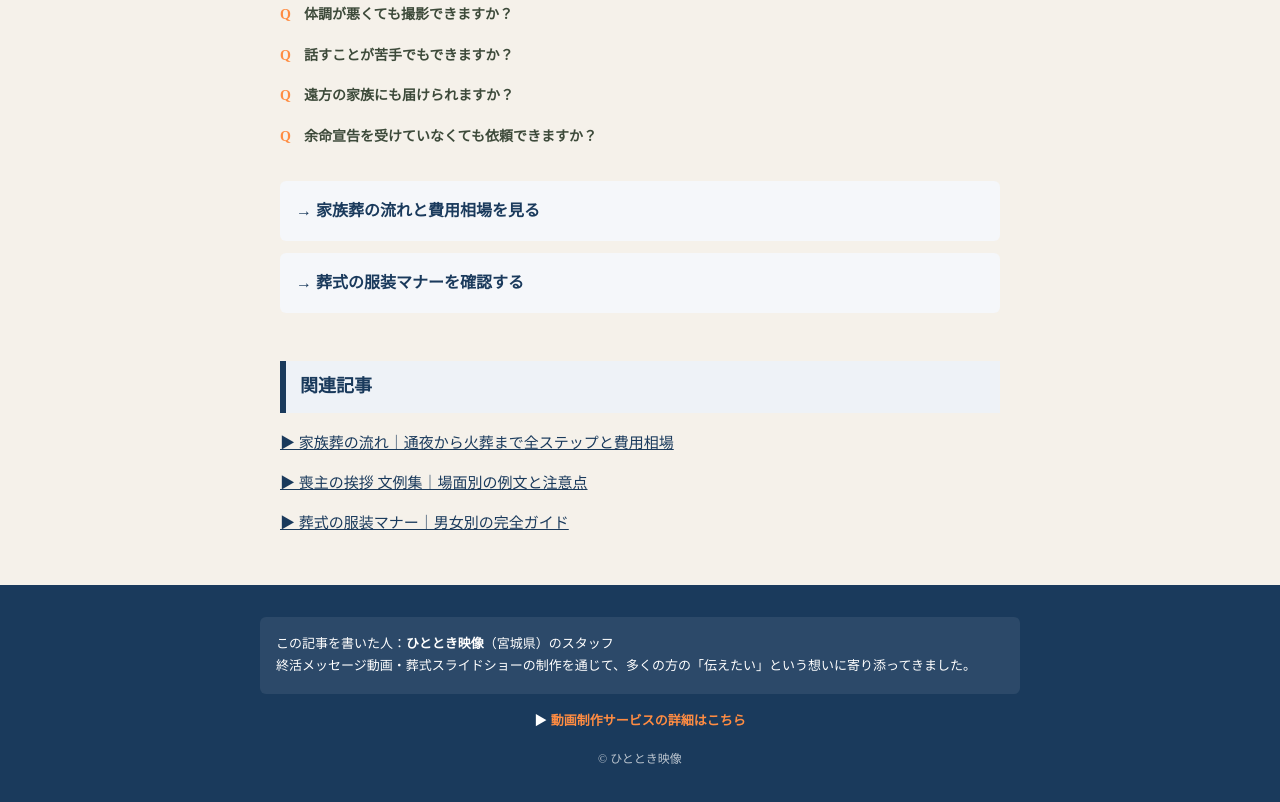
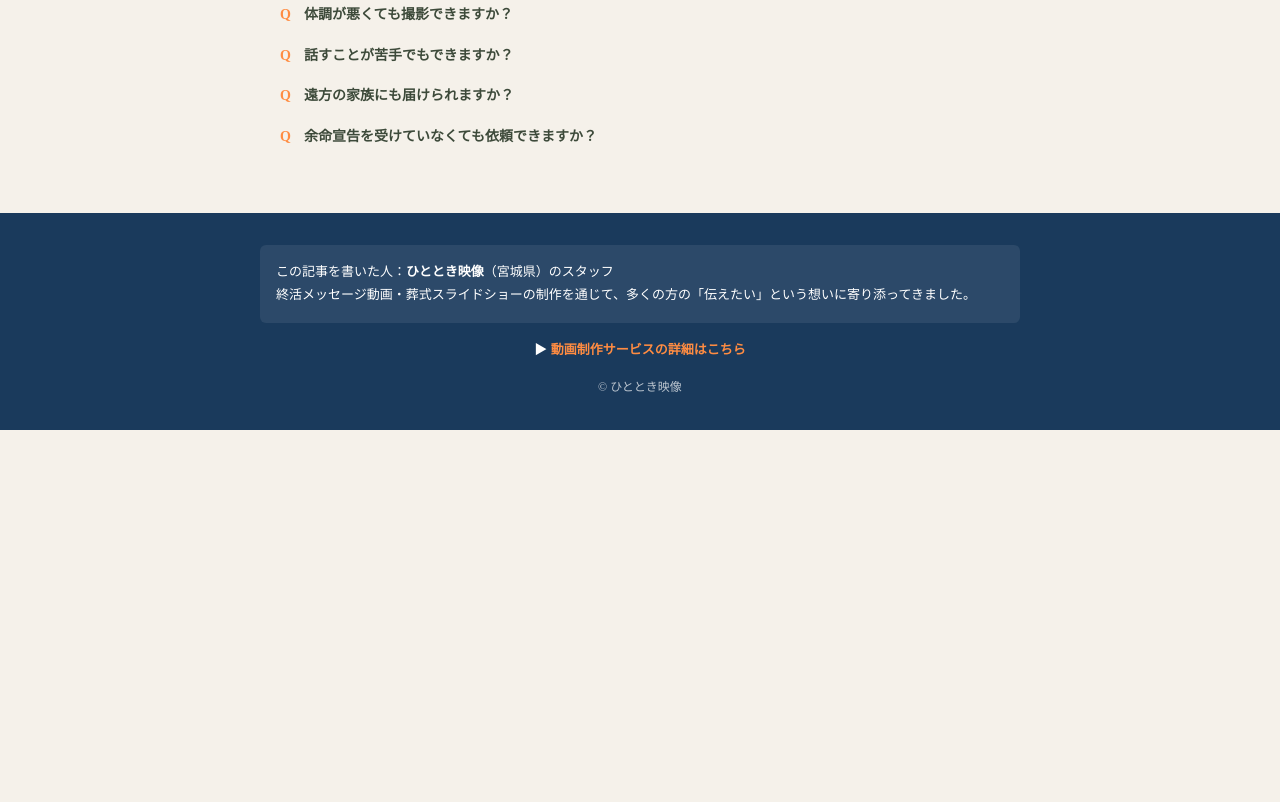
Before and after one commit to kotonoha-eizou/kotonoha-eizou-v2, a website built with Parcel: page src/yomei-kazoku.html in a window 1280 px wide. Shown: the part 3379-4181 px from the top of the page. After the commit the page ends 3809 px from the top, so only its background shows below. Built offline with nearby package versions, Linux system fonts and the light colour scheme.

Commit message:
Add files via upload

```diff
--- a/src/yomei-kazoku.html
+++ b/src/yomei-kazoku.html
@@ -151,17 +151,10 @@ body{margin:0;background:#fff;font-family:'Noto Sans JP',sans-serif;color:#222;l
 <p class="faq-q">余命宣告を受けていなくても依頼できますか？</p>
 <p class="faq-a">もちろんです。「まだ元気なうちに残したい」という方のご依頼も多くいただいています。元気なうちに撮影する方が、内容も充実し、より自然な姿を残せます。</p>
 
-<div class="next-link"><a href="./kazoku-sou">→ 家族葬の流れと費用相場を見る</a></div>
-<div class="next-link" style="margin-top:12px;"><a href="./sou-fukuso">→ 葬式の服装マナーを確認する</a></div>
+
+
 </article>
-<section style="max-width:760px;margin:0 auto;padding:0 20px 48px;">
-<h2 style="font-size:18px;font-weight:700;color:#1a3a5c;margin:0 0 16px;padding:10px 14px;background:#eef2f7;border-left:6px solid #1a3a5c;">関連記事</h2>
-<ul style="list-style:none;padding:0;margin:0;display:flex;flex-direction:column;gap:12px;">
-<li><a href="/kazoku-sou" style="color:#1a3a5c;text-decoration:underline;font-size:15px;">▶ 家族葬の流れ｜通夜から火葬まで全ステップと費用相場</a></li>
-<li><a href="/moshu-aisatsu" style="color:#1a3a5c;text-decoration:underline;font-size:15px;">▶ 喪主の挨拶 文例集｜場面別の例文と注意点</a></li>
-<li><a href="/sou-fukuso" style="color:#1a3a5c;text-decoration:underline;font-size:15px;">▶ 葬式の服装マナー｜男女別の完全ガイド</a></li>
-</ul>
-</section>
+
 <footer class="site-footer">
 <div class="site-footer-inner">
 <div class="author-box">
```
